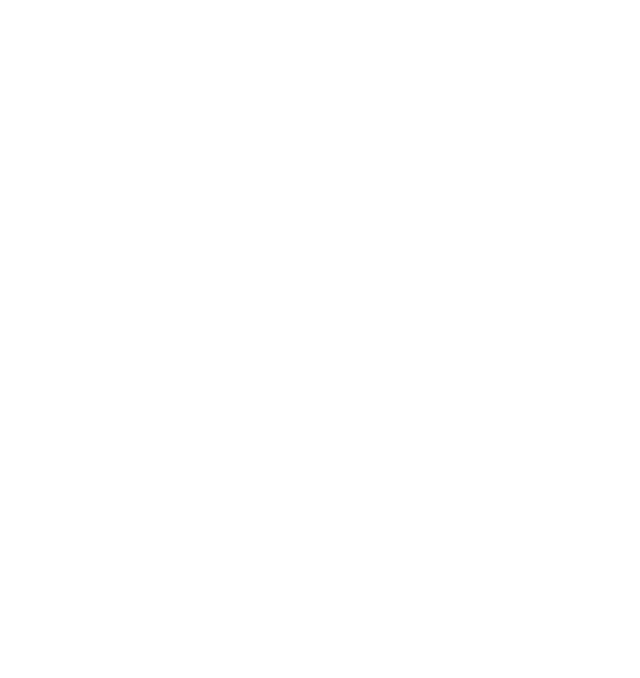
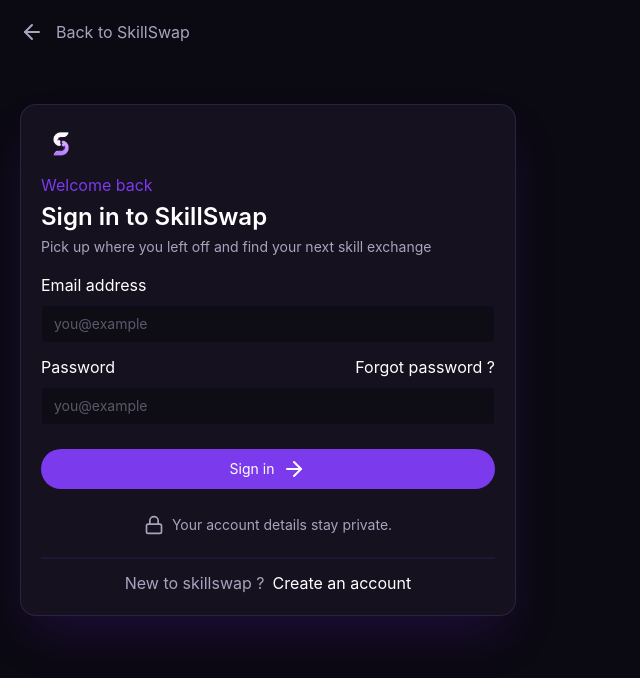
Before and after one commit to CoderKhay/Skill-Swap, a React app in the folder frontend/: page /signin in a window 1280 px wide. Before the commit this address had no page. Shown: the top 678 px of the page, without its empty margins (0-640 px from the left). Built offline with nearby package versions, Linux system fonts and the light colour scheme; the HTML template or start-up script is replaced by a standard one.

Commit message:
added the sign in page

```diff
--- a/frontend/src/App.tsx
+++ b/frontend/src/App.tsx
@@ -1,12 +1,11 @@
-import Layout from "./components/Layout/Layout"
+import Layout from "./components/Layout/Layout";
 
 function App() {
-
   return (
-<main >
-  <Layout/>
-</main>
-  )
+    <main className="bg-[#0B0912] min-h-screen w-full">
+      <Layout />
+    </main>
+  );
 }
 
-export default App
+export default App;
--- /dev/null
+++ b/frontend/src/components/Auth/Signin.tsx
@@ -0,0 +1,79 @@
+import { Link } from "react-router";
+import { ArrowLeft, Lock } from "lucide-react";
+import Logo from "../../../src/assets/image.png";
+import { ArrowRight } from "lucide-react";
+
+const Signin = () => {
+  return (
+    <div className="w-full min-h-screen p-5">
+      <Link
+        to=".."
+        className="text-[#a9a3bd] hover:text-white transition-all duration-150 flex gap-3 mb-15"
+      >
+        <ArrowLeft />
+        Back to SkillSwap
+      </Link>
+      <div className="bg-[#15111F] shadow-2xl shadow-[#5B21B6]/25 border border-[#a78bfa24] rounded-2xl p-5 w-full sm:w-[50%] md:w-[40%]">
+        <img src={Logo} alt="sillswap" className="w-10" />
+        <div className="mt-2 flex flex-col gap-1">
+          <h6 className="text-[#7C3AED]">Welcome back</h6>
+          <h2 className="text-white text-2xl font-semibold">
+            Sign in to SkillSwap
+          </h2>
+          <p className="text-[#a9a3bd] text-sm">
+            Pick up where you left off and find your next skill exchange
+          </p>
+        </div>
+
+        <div className="mt-4 flex flex-col gap-3">
+          <div className="flex flex-col gap-2">
+            <label htmlFor="email" className="text-white">
+              Email address
+            </label>
+            <input
+              id="email"
+              type="email"
+              className="bg-[#0e0c15] border border-[#7C3AED]/8 rounded-sm p-2 pl-3 text-[#a9a3bd] hover:border-[#7C3AED]/25 text-sm"
+              placeholder="you@example"
+            />
+          </div>
+          <div className="flex flex-col gap-2">
+            <section className="flex justify-between">
+              <label htmlFor="email" className="text-white">
+                Password
+              </label>
+              <button className="text-white">Forgot password ?</button>
+            </section>
+            <input
+              id="email"
+              type="email"
+              className="bg-[#0e0c15] border border-[#7C3AED]/8 hover:border-[#7C3AED]/25 rounded-sm p-2 pl-3 text-[#a9a3bd] text-sm"
+              placeholder="you@example"
+            />
+          </div>
+
+          <button className="bg-[#7C3AED] text-white flex justify-center items-center gap-2 text-sm mt-3 p-2 rounded-3xl cursor-pointer">
+            <p>Sign in</p>
+            <ArrowRight />
+          </button>
+
+          <div className="flex items-center mt-3 justify-center gap-2 text-[#a9a3bd] text-sm">
+            <Lock width={20} />
+            <p>Your account details stay private.</p>
+          </div>
+
+          <hr className="border border-[#7C3AED]/10 mt-2" />
+
+          <div className="flex justify-center gap-2">
+            <p className="text-[#a9a3bd]">New to skillswap ?</p>
+            <Link to="/signup" className="text-white hover:text-[#7C3AED]">
+              Create an account
+            </Link>
+          </div>
+        </div>
+      </div>
+    </div>
+  );
+};
+
+export default Signin;
--- /dev/null
+++ b/frontend/src/components/Auth/Signup.tsx
@@ -0,0 +1,5 @@
+const Signup = () => {
+  return <div>Signup</div>;
+};
+
+export default Signup;
--- a/frontend/src/components/LandingPage/LandingPage.tsx
+++ b/frontend/src/components/LandingPage/LandingPage.tsx
@@ -8,10 +8,11 @@
   Copyright,
 } from "lucide-react";
 import { skillsList } from "./skillsList";
+import { Link } from "react-router";
 
 const LandingPage = () => {
   return (
-    <div className="bg-[#0B0912] min-h-screen w-full">
+    <div className="">
       <header className="fixed top-0 w-full p-2 md:p-5 bg-[#0B0912]/30 backdrop-blur-md flex justify-between items-center">
         <nav className="flex items-center">
           <img src={Logo} alt="skillswap logo" width={50} />
@@ -20,9 +21,12 @@
           </div>
         </nav>
 
-        <button className="flex justify-center items-center h-7 w-17 bg-[#15111F] text-[#F4F1FA] text-xs md:text-sm p-2 border border-[#7C3AED]/8 hover:border-[#7C3AED]/20 rounded-2xl cursor-pointer">
+        <Link
+          to="/signin"
+          className="flex justify-center items-center h-7 w-17 bg-[#15111F] text-[#F4F1FA] text-xs md:text-sm p-2 border border-[#7C3AED]/8 hover:border-[#7C3AED]/20 rounded-2xl cursor-pointer"
+        >
           Sign in
-        </button>
+        </Link>
       </header>
 
       <div
--- a/frontend/src/components/Layout/Layout.tsx
+++ b/frontend/src/components/Layout/Layout.tsx
@@ -1,14 +1,18 @@
-import { BrowserRouter,Routes,Route } from "react-router"
-import LandingPage from "../LandingPage/LandingPage"
+import { BrowserRouter, Routes, Route } from "react-router";
+import LandingPage from "../LandingPage/LandingPage";
+import Signin from "../Auth/Signin";
+import Signup from "../Auth/Signup";
 
 const Layout = () => {
   return (
     <BrowserRouter>
- <Routes>
-  <Route path='/' element={<LandingPage />}/>
- </Routes>
- </BrowserRouter>
-  )
-}
+      <Routes>
+        <Route path="/" element={<LandingPage />} />
+        <Route path="/signin" element={<Signin />} />
+        <Route path="/signup" element={<Signup />} />
+      </Routes>
+    </BrowserRouter>
+  );
+};
 
-export default Layout
+export default Layout;
```
